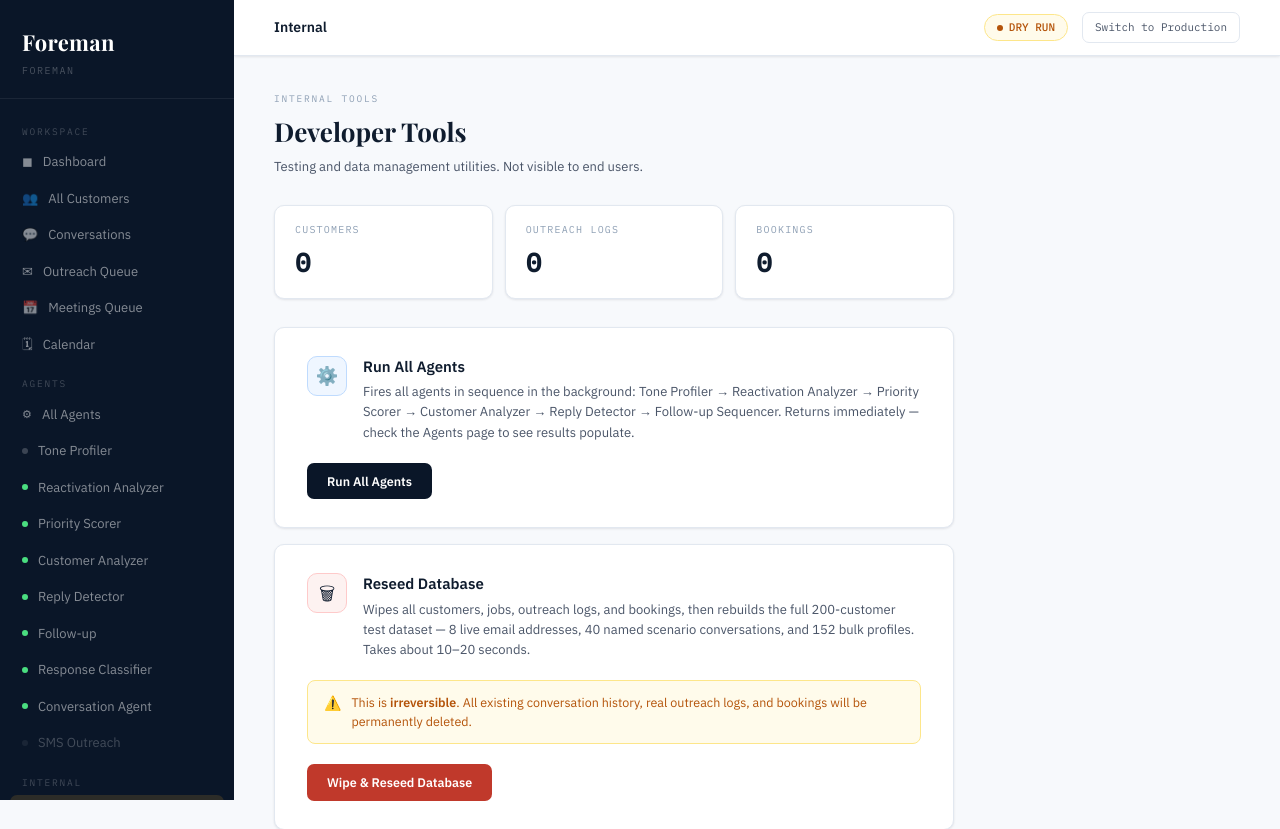
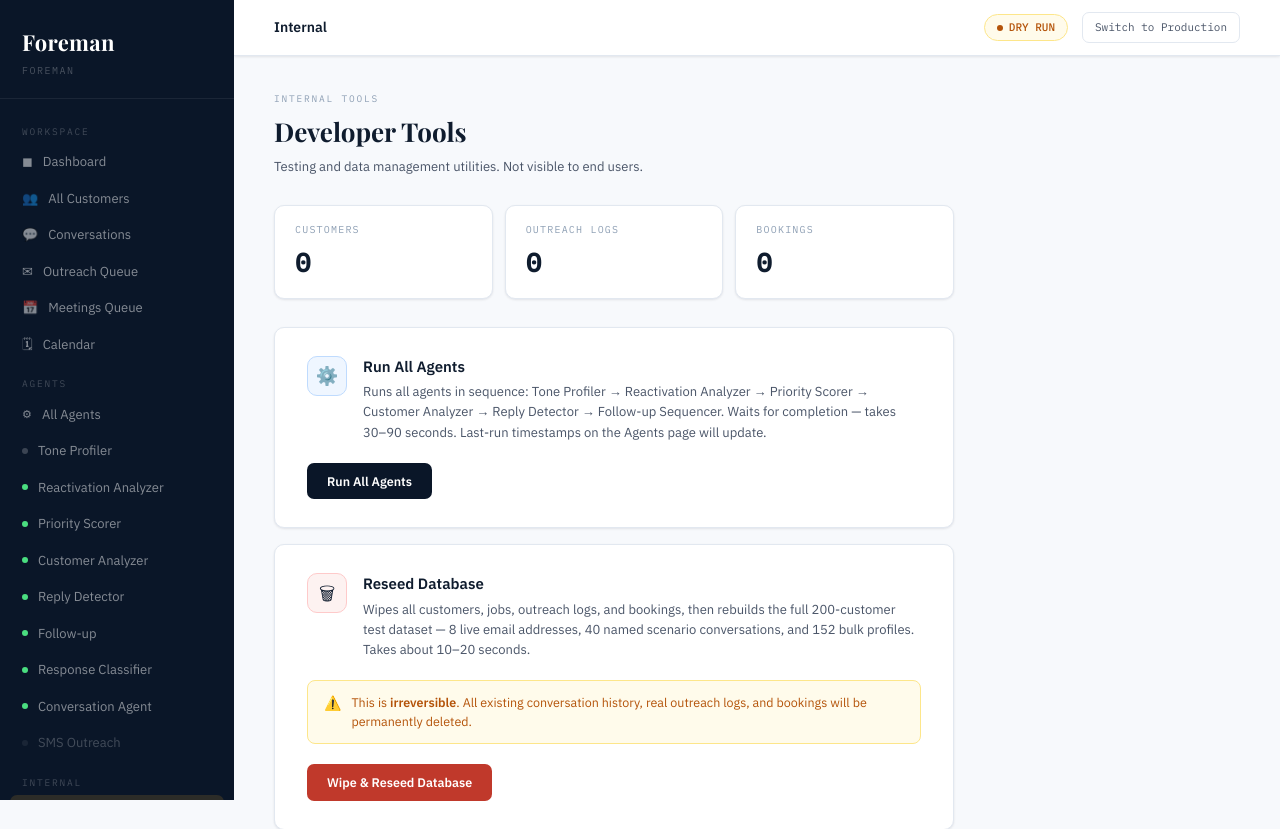
Before and after one commit to avelayud/foreman, a FastAPI app: page /internal in a window 1280 px wide. Shown: the top 829 px of the page. Run offline with FastAPI, Linux system fonts and the light colour scheme; some libraries are stand-ins or nearby versions.

Commit message:
Fix Run All Agents: synchronous, per-agent status, updates last-run timestamps
- Endpoint now runs agents sequentially and blocks until all complete
  (was fire-and-forget background thread — UI had no way to know when done)
- Each agent updates _agent_last_run so Agents page reflects accurate timestamps
- Per-agent results returned: {ok, result/error} for each of the 6 agents
- UI: spinner while running, per-agent completion list on success,
  auto-redirects to /agents page so updated last-run times are immediately visible
- AbortController timeout: 5 minutes (was no timeout at all)

Co-Authored-By: Claude Sonnet 4.6 <noreply@anthropic.com>

```diff
--- a/api/app.py
+++ b/api/app.py
@@ -3353,25 +3353,34 @@ def internal_page(request: Request):
 
 @app.post("/api/internal/run-all-agents")
 def api_run_all_agents():
-    """Kick off all agents in background threads (same as individual Run Now buttons)."""
-    import threading
-
-    def _run():
-        from agents.tone_profiler import run as run_tone_profiler
-        from agents.reactivation import run as run_reactivation
-        from agents.customer_analyzer import run as run_customer_analyzer
-        from agents.reply_detector import run as run_reply_detector
-        from agents.follow_up import run as run_follow_up
-
-        run_tone_profiler(operator_id=OPERATOR_ID)
-        run_reactivation(operator_id=OPERATOR_ID, limit=20)
-        _run_scoring_job()
-        run_customer_analyzer(operator_id=OPERATOR_ID)
-        run_reply_detector(operator_id=OPERATOR_ID)
-        run_follow_up(operator_id=OPERATOR_ID)
-
-    threading.Thread(target=_run, daemon=True).start()
-    return {"ok": True, "status": "started"}
+    """Run all agents synchronously in sequence. Updates _agent_last_run for each."""
+    global _agent_last_run
+    from agents.tone_profiler import run as run_tone_profiler
+    from agents.reactivation import run as run_reactivation
+    from agents.customer_analyzer import run as run_customer_analyzer
+    from agents.reply_detector import run as run_reply_detector
+    from agents.follow_up import run as run_follow_up
+
+    results = {}
+
+    def _run_agent(key, fn, **kwargs):
+        try:
+            result = fn(**kwargs)
+            _agent_last_run[key] = datetime.utcnow()
+            results[key] = {"ok": True, "result": str(result) if result is not None else "done"}
+        except Exception as e:
+            results[key] = {"ok": False, "error": str(e)[:200]}
+
+    _run_agent("tone_profiler", run_tone_profiler, operator_id=OPERATOR_ID)
+    _run_agent("reactivation", run_reactivation, operator_id=OPERATOR_ID, limit=20)
+    _run_scoring_job()
+    _agent_last_run["scoring"] = datetime.utcnow()
+    results["scoring"] = {"ok": True, "result": "done"}
+    _run_agent("customer_analyzer", run_customer_analyzer, operator_id=OPERATOR_ID)
+    _run_agent("reply_detector", run_reply_detector, operator_id=OPERATOR_ID)
+    _run_agent("follow_up", run_follow_up, operator_id=OPERATOR_ID)
+
+    return {"ok": True, "results": results}
 
 
 @app.post("/api/internal/reseed")
--- a/templates/internal.html
+++ b/templates/internal.html
@@ -27,7 +27,7 @@
       <div>
         <div style="font-size:15px;font-weight:600;color:var(--text);margin-bottom:4px">Run All Agents</div>
         <div style="font-size:13px;color:var(--text-2);line-height:1.55">
-          Fires all agents in sequence in the background: Tone Profiler → Reactivation Analyzer → Priority Scorer → Customer Analyzer → Reply Detector → Follow-up Sequencer. Returns immediately — check the Agents page to see results populate.
+          Runs all agents in sequence: Tone Profiler → Reactivation Analyzer → Priority Scorer → Customer Analyzer → Reply Detector → Follow-up Sequencer. Waits for completion — takes 30–90 seconds. Last-run timestamps on the Agents page will update.
         </div>
       </div>
     </div>
@@ -36,13 +36,26 @@
       Run All Agents
     </button>
 
-    <div id="agentsStatus" style="display:none;margin-top:16px">
-      <div style="padding:12px 16px;background:var(--green-pale);border:1px solid #a7f3d0;border-radius:8px;font-size:13px;color:var(--green);font-weight:500">
-        All agents started in the background. <a href="/agents" style="color:var(--green);text-decoration:underline">View Agents page</a> to monitor progress.
+    <!-- Running state -->
+    <div id="agentsRunning" style="display:none;margin-top:16px;padding:14px 16px;background:var(--navy-soft);border:1px solid var(--border);border-radius:8px;display:none;align-items:center;gap:12px">
+      <div class="spinner"></div>
+      <div>
+        <div style="font-size:13px;font-weight:500;color:var(--text)">Running all agents…</div>
+        <div style="font-size:11.5px;color:var(--text-3);font-family:'IBM Plex Mono',monospace;margin-top:3px">Tone Profiler → Reactivation → Scoring → Customer Analyzer → Reply Detector → Follow-up</div>
       </div>
     </div>
-    <div id="agentsError" style="display:none;margin-top:16px">
-      <div style="padding:12px 16px;background:var(--red-pale);border:1px solid #fecaca;border-radius:8px;font-size:13px;color:var(--red)" id="agentsErrorMsg"></div>
+
+    <!-- Success state -->
+    <div id="agentsSuccess" style="display:none;margin-top:16px;padding:14px 16px;background:var(--green-pale);border:1px solid #a7f3d0;border-radius:8px">
+      <div style="font-size:13px;font-weight:600;color:var(--green);margin-bottom:8px">All agents completed.</div>
+      <div id="agentsResults" style="font-size:11.5px;font-family:'IBM Plex Mono',monospace;color:var(--text-2);line-height:1.7"></div>
+      <div style="margin-top:10px;font-size:12px;color:var(--green)">Redirecting to Agents page… <a href="/agents" style="color:var(--green);font-weight:600">Go now →</a></div>
+    </div>
+
+    <!-- Error state -->
+    <div id="agentsError" style="display:none;margin-top:16px;padding:14px 16px;background:var(--red-pale);border:1px solid #fecaca;border-radius:8px">
+      <div style="font-size:13px;font-weight:600;color:var(--red);margin-bottom:4px">Run failed</div>
+      <div id="agentsErrorMsg" style="font-size:12px;font-family:'IBM Plex Mono',monospace;color:var(--text-2)"></div>
     </div>
   </div>
 
@@ -93,27 +106,59 @@
 <script>
 async function runAllAgents() {
   const btn = document.getElementById('runAgentsBtn');
-  const success = document.getElementById('agentsStatus');
+  const running = document.getElementById('agentsRunning');
+  const success = document.getElementById('agentsSuccess');
   const error = document.getElementById('agentsError');
 
   btn.disabled = true;
-  btn.textContent = 'Starting…';
+  btn.textContent = 'Running…';
+  running.style.display = 'flex';
   success.style.display = 'none';
   error.style.display = 'none';
 
+  const controller = new AbortController();
+  const timeout = setTimeout(() => controller.abort(), 300000); // 5 min max
+
   try {
-    const res = await fetch('/api/internal/run-all-agents', { method: 'POST' });
+    const res = await fetch('/api/internal/run-all-agents', {
+      method: 'POST',
+      signal: controller.signal,
+    });
+    clearTimeout(timeout);
     const data = await res.json().catch(() => ({}));
+    running.style.display = 'none';
+
     if (data.ok) {
+      // Build per-agent result lines
+      const LABELS = {
+        tone_profiler: 'Tone Profiler',
+        reactivation: 'Reactivation Analyzer',
+        scoring: 'Priority Scorer',
+        customer_analyzer: 'Customer Analyzer',
+        reply_detector: 'Reply Detector',
+        follow_up: 'Follow-up Sequencer',
+      };
+      const results = data.results || {};
+      const lines = Object.entries(LABELS).map(([key, label]) => {
+        const r = results[key];
+        if (!r) return `${label}: skipped`;
+        return r.ok ? `✓ ${label}` : `✗ ${label}: ${r.error}`;
+      });
+      document.getElementById('agentsResults').textContent = lines.join('\n');
       success.style.display = 'block';
+      setTimeout(() => { window.location.href = '/agents'; }, 2500);
     } else {
       document.getElementById('agentsErrorMsg').textContent = data.error || 'Unknown error';
       error.style.display = 'block';
+      btn.disabled = false;
+      btn.textContent = 'Run All Agents';
     }
   } catch (err) {
-    document.getElementById('agentsErrorMsg').textContent = err.message || 'Network error';
+    clearTimeout(timeout);
+    running.style.display = 'none';
+    document.getElementById('agentsErrorMsg').textContent =
+      err.name === 'AbortError' ? 'Timed out after 5 minutes.' : (err.message || 'Network error');
     error.style.display = 'block';
-  } finally {
     btn.disabled = false;
     btn.textContent = 'Run All Agents';
   }
```
